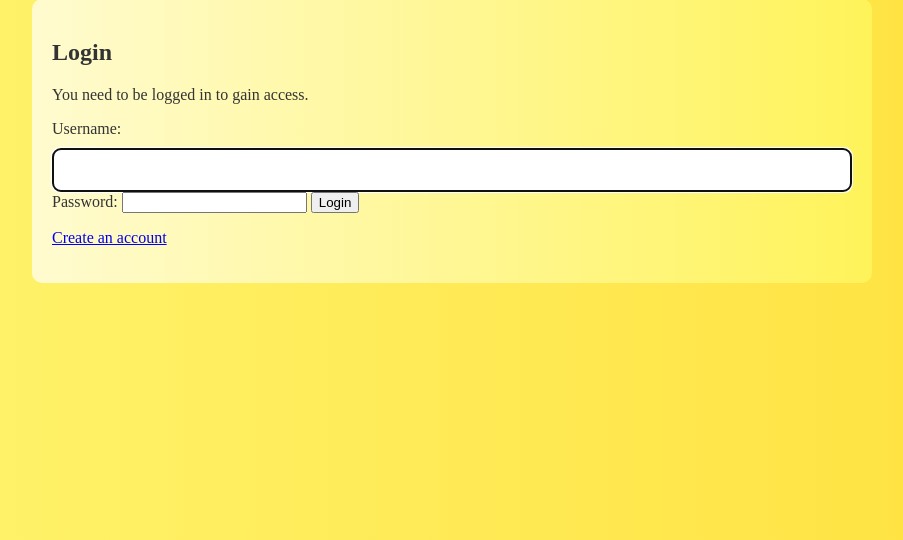
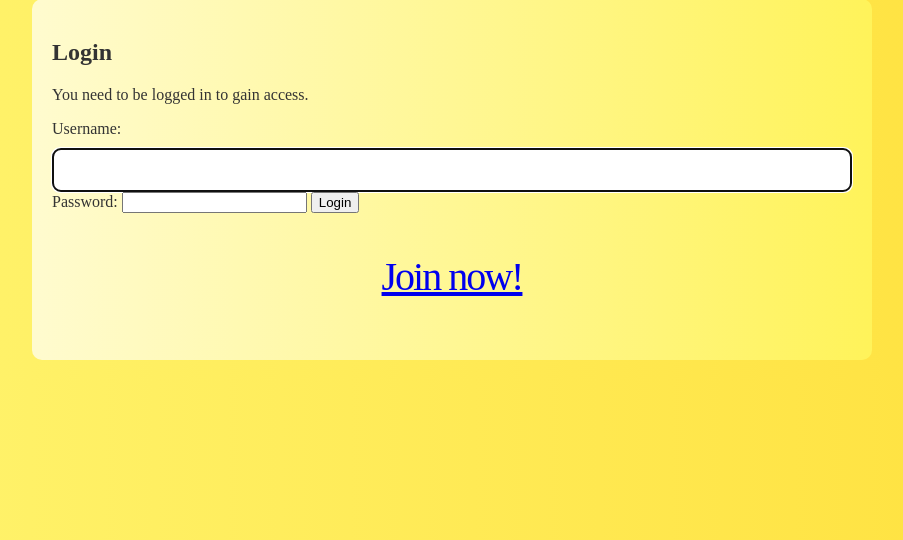
Before and after one commit to GlennJohansson85/rootfolder, a Django app: a page that uses blog_app/templates/blog_app/user_login.html in a window 1280 px wide. Shown: the part 121-661 px from the top of the page, without its empty margins (188-1091 px from the left). Run offline with Django 5.2, Linux system fonts and the light colour scheme; some web fonts are replaced.

Commit message:
Update user_login.html
Name changes: model class names have "_" and css styles have "-"

```diff
--- a/blog_app/templates/blog_app/user_login.html
+++ b/blog_app/templates/blog_app/user_login.html
@@ -6,18 +6,18 @@
 {% endblock title %}
 
 {% block page_content %}
-    <div class="user_login-container">
+    <div class="user-login">
         <h2>Login</h2>
 
         {% if form.errors %}
-            <div class="error-message">
+            <div class="user-login-error">
                 <p>Login failed. Try again!</p>
             </div>
         {% endif %}
 
         <p>You need to be logged in to gain access.</p>
 
-        <form method="post" action="{% url 'user_login' %}" class="user_login-form">
+        <form method="post" action="{% url 'user_login' %}" class="user-login-form">
             {% csrf_token %}
 
             <label for="{{ form.username.id_for_label }}">Username:</label>
@@ -30,7 +30,7 @@
         </form>
 
         {% if request.GET.next %}
-            <p><a href="{% url 'user_registration' %}">Create an account</a></p>
+            <p class= "join"><a href="{% url 'user_registration' %}">Join now!</a></p>
         {% endif %}
 
         {% if user.is_authenticated %}
```
